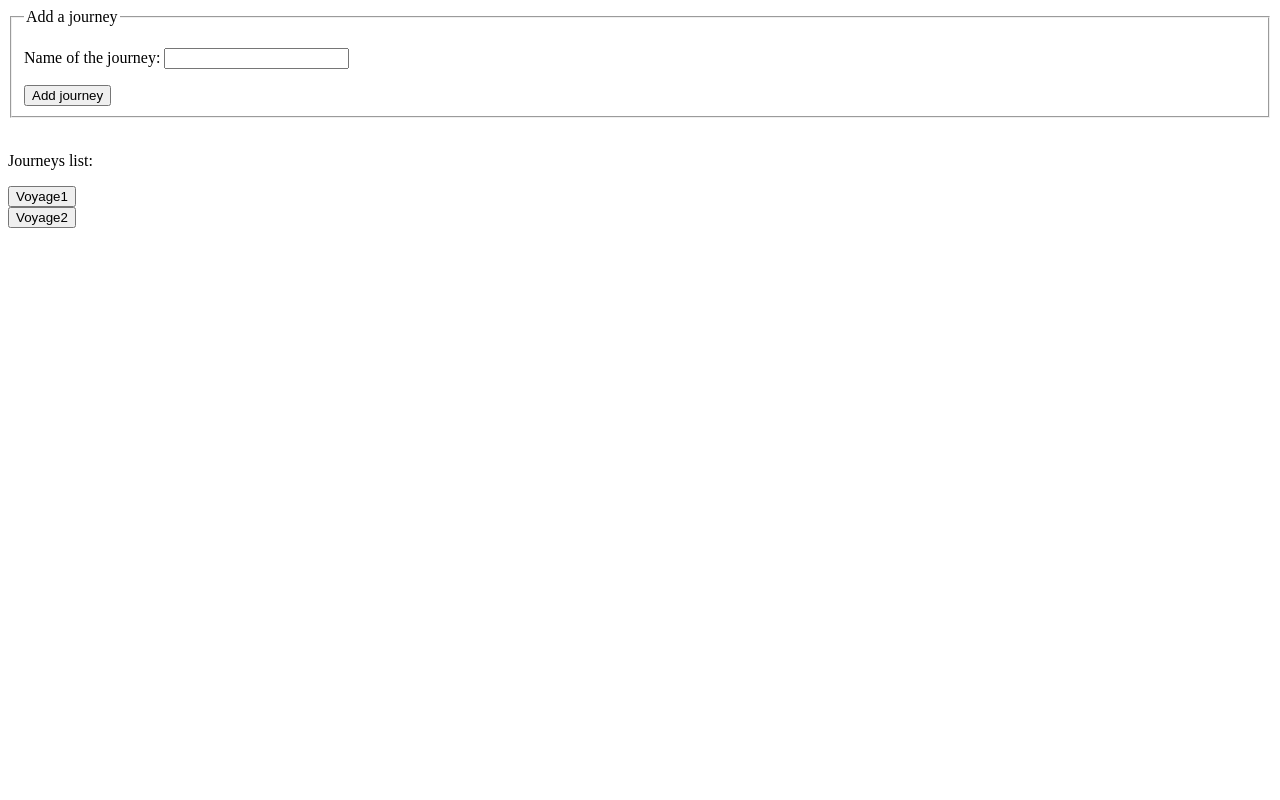
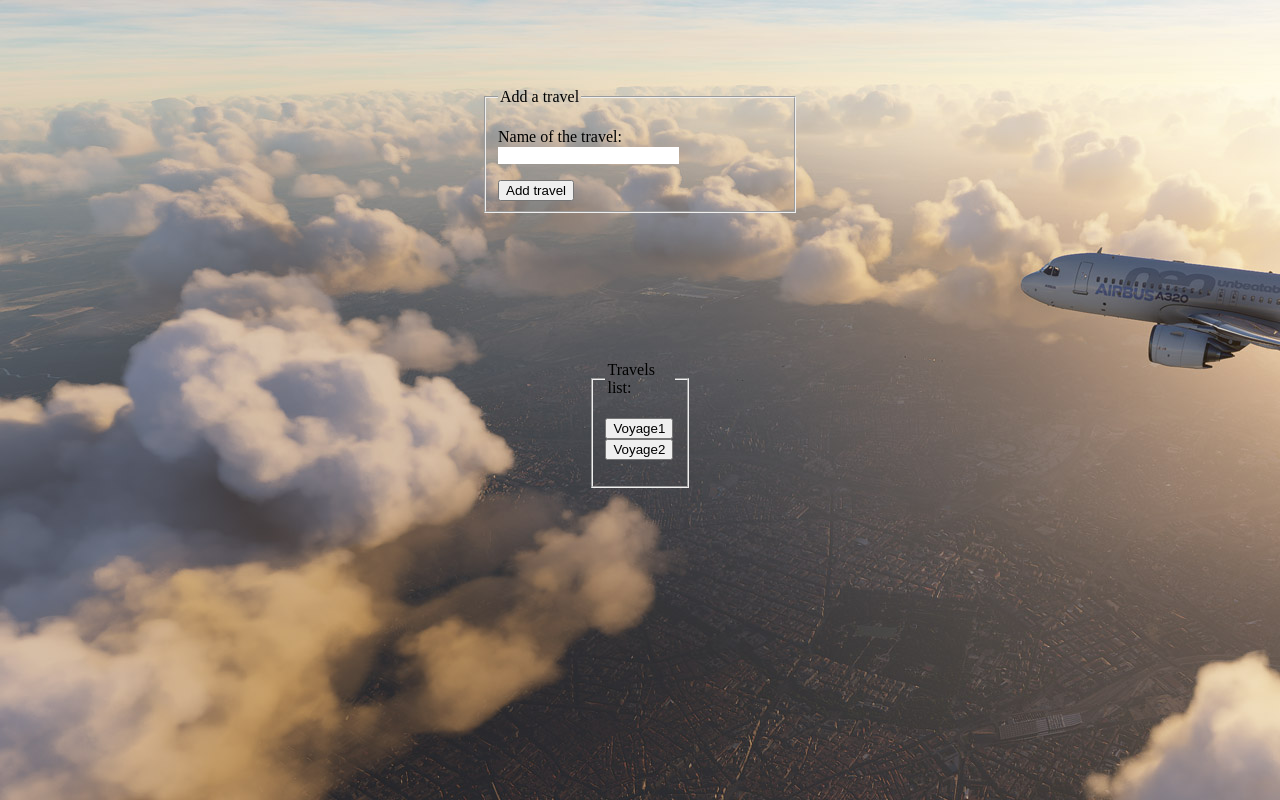
Before and after one commit to RomainOeil/santiane-technical-test, a PHP site: page / in a window 1280 px wide. Run offline with PHP 8.4, Linux system fonts and the light colour scheme; data comes from the database, SQL or seed files in the repository.

Commit message:
Graphical improvement

```diff
--- a/index.php
+++ b/index.php
@@ -52,28 +52,38 @@
 ?>
 <html>
     <head>
-        <title>Main page - Journeys list</title>
+        <title>Main page - Travels list</title>
         <meta charset="utf-8">
+        <link rel="stylesheet" href="style.php" media="screen"/>
     </head>
 
     <body>
 
+        <div class="form">
             <form method="post" action="voyage.php">
                 <fieldset>
-                <legend>Add a journey</legend>
+                    <legend>Add a travel</legend>
                     <p>
-                    <label for="name">Name of the journey:</label>
-                    <input type="text" name="name" id="name" required />
+                        <label for="name">Name of the travel:</label>
+                        <input type="text" name="name" id="name" class="required" required />
                     </p>
-                <input type="submit" value="Add journey" />
+                    <input type="submit" value="Add travel" />
                 </fieldset>
             </form>
+        </div>
 
-        <p><br/>Journeys list:<br/>
+        <br>
+
+        <div class="journey_list">
+            <fieldset>
+                <legend>Travels list:</legend>
+                <p>
                     <?php
                         voyagePrint();
                     ?>
                 </p>
+            </fieldset>
+        </div>
 
     </body>
 </html>
--- a/style.php
+++ b/style.php
@@ -3,5 +3,80 @@
 ?>
 
 table, th, td {
+    background-color: #f5f5f5;
     border: 1px solid black;
 }
+
+th {
+    text-decoration: underline;
+}
+
+body {
+    background-image: url("index_bg.jpg");
+}
+
+input.align {
+  display: inline-block;
+  float: right;
+}
+
+div.form {
+    margin: auto;
+    width: 25%;
+    padding: 80px;
+}
+
+div.journey_list {
+    width: 8%;
+    margin: auto;
+    padding: 50px;
+}
+
+div.etape_added {
+    position: fixed;
+    top: 50%;
+    left: 50%;
+    transform: translate(-50%, -50%);
+    background-color: #f5f5f5;
+}
+
+div.etape_list {
+    width: 50%;
+    margin: auto;
+}
+
+input.delete {
+    background-color: red;
+    color: white;
+    border: none;
+    padding: 5px 10px;
+    text-align: center;
+    text-decoration: none;
+    display: inline-block;
+    font-size: 16px;
+    margin: center;
+    cursor: pointer;
+    float: right;
+}
+
+input.required {
+    border: red;
+}
+
+caption.table_title {
+    font-weight: bold;
+    font-size; 20px;
+}
+
+form.add_etape {
+    margin: auto;
+    width: 100%;
+}
+
+p.link {
+    font-weight: bold;
+}
+
+label.label_background {
+    background-color: #f5f5f5;
+}
```
Also changed, not shown: etape.php (+31 -26 lines), etape_added.php (+9 -4 lines), voyage.php (+11 -8 lines), README.md, index_bg.jpg (added). Lines whose indentation alone changed are shown as unchanged.
